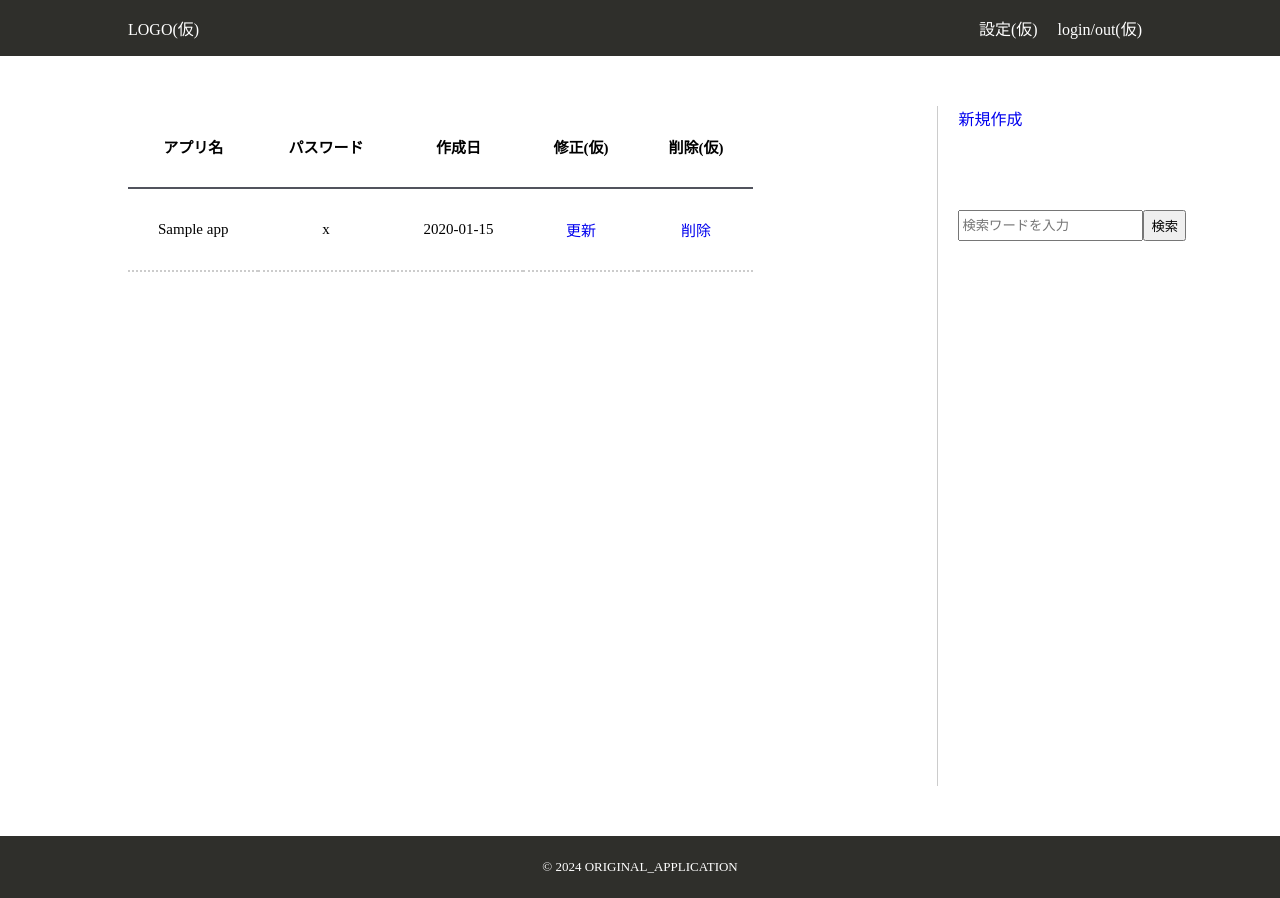
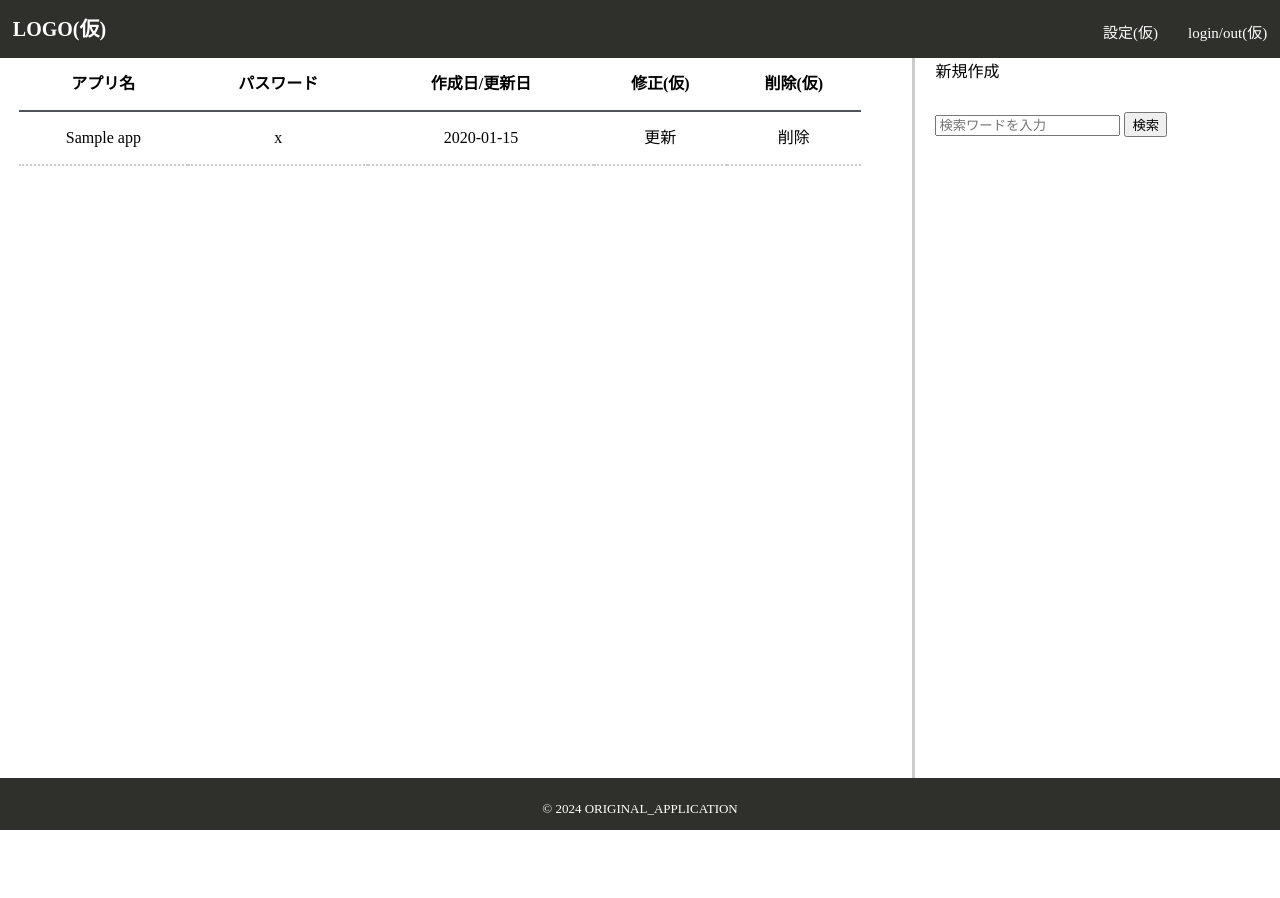
Before and after one commit to Jun922/pass_manager, a Django app: page / in a window 1280 px wide. After the commit the page ends 830 px from the top, so only its background shows below. Run offline with Django 4.2, Linux system fonts and the light colour scheme; tables that the repository leaves empty hold one stand-in row (values such as "Sample post").

Commit message:
css edit

```diff
--- a/static/css/app/style.css
+++ b/static/css/app/style.css
@@ -1,86 +1,93 @@
 @charset "UTF-8";
 
-/* share part */
+/* ---------- share part ---------- */
 body {
     margin: 0;
+    height: 100vh;
+}
+
+header, footer {
+    min-height: 5vh;
+    background-color: rgb(47, 47, 43);
+    color: white;
+}
+
+main {
+    height: 90vh;
+}
+
+h1 {
+    font-size: 20px;
 }
 
 a {
     text-decoration: none;
+    color: black;
 }
 
 ul {
     list-style: none;
 }
 
-table {
-    border-collapse: collapse;
-}
-
-th, td {
-    padding: 30px;
+.wrapper {
+    margin: auto 10%;
 }
 
 .container {
-    max-width: 1024px;
-    margin: 0 auto;
+    margin: auto 1%;
+}
+
+
+
+/* ---------- header part ---------- */
+.header-contents {
+    display: flex;
+    justify-content: space-between;
+}
+
+.header-contents ul {
+    display: flex;
+}
+
+.header-contents li {
+    font-size: 15px;
+    margin-left: 30px;
+    margin-top: 5px;
+}
+
+.header-contents a {
+    color: white;
+}
+
+
+
+/* ---------- main part ---------- */
+main {
+    display: flex;
     width: 100%;
 }
 
 
 
-/* header part */
-header {
-    background-color: rgb(47, 47, 43);
-    text-align: center;
-    justify-content: space-between;
-    align-items: center;
-    margin-bottom: 50px;
+/* ---------- display-data part ---------- */
+.display-data {
+    width: 75%;
+    margin-left: 10px;
 }
 
-header a {
-    color: white;
-    display: block;
+.display-data table {
+    border-collapse: collapse;
+    width: 100%;
+    margin: 0 auto;
+    text-align: center;
 }
 
-.header-contents {
-    display: flex;
-    justify-content: space-between;
-}
-
-.header-left {
-    margin: auto 0;
-}
-
-.header-right ul {
-    display: flex;
-}
-
-.header-right li {
-    margin: auto 10px;
-}
-
-
-
-/* article part */
-article .container {
-    display: flex;
-}
-
-
-
-/* table part */
-.disp-data {
-    text-align: center;
-    height: 85vh;
-    width: 75%;
-    margin-right: 150px;
-    font-size: 15px;
+.display-data tr {
+    line-height: 50px;
 }
 
 .col-name {
     border-bottom: 2px solid rgb(81, 83, 93);
-    padding: 0 15px;
 }
 
 .data {
@@ -89,34 +96,32 @@ article .container {
 
 
 
-/* side bar part */
+/* ---------- side-bar part ---------- */
 .side-bar {
-    width: 15%;
-    padding: 0 40px 0 20px;
-    border-left: 1px solid #ccc;
+    width: 35%;
+    margin-right: 10px;
 }
 
-.search-name form {
-    display: flex;
-    margin: 80px 0;
+.side-bar nav {
+    height: 90vh;
+    margin: 0 auto;
+    padding-left: 20px;
+    border-left: 3px solid #ccc;
 }
 
-.search-name input {
-    height: 25px;
-}
-
-.search-name button {
-    white-space: nowrap;
+.search-name {
+    margin: 30px 0;
 }
 
 
 
-/* footer part */
+/* ---------- footer part ---------- */
 footer {
-    background-color: rgb(47, 47, 43);
     text-align: center;
-    color: white;
     font-size: small;
-    padding: 10px 0;
-    margin-top: 50px;
 }
+
+footer p {
+    display: inline-block;
+    padding-top: 10px;
+}
--- /dev/null
+++ b/static/js/app/confirm_delete.js
@@ -0,0 +1,6 @@
+let result = confirm("本当に削除してよろしいですか");
+if (result){
+    console.log('削除しました');
+} else {
+    console.log('削除をとりやめました');
+}
--- a/templates/app/base.html
+++ b/templates/app/base.html
@@ -10,18 +10,86 @@
 </head>
 <body>
     <!-- header part -->
-    {% include "app/header.html" %}
+    <!-- {% include "app/header.html" %} -->
+    <header>
+        <div class="container">
+            <div class="header-contents">
+                <h1><a href="{% url 'list' %}">LOGO(仮)</a></h1>
 
-    <article>
-        <div class="container">
+                <ul>
+                    <li><a href="#">設定(仮)</a></li>
+                    <li><a href="#">login/out(仮)</a></li>
+                </ul>
+            </div>
+        </div>
+    </header>
+
+
+
+    <main>
+            <section class="display-data">
+                <div class="container">
+                    <table>
+                        <tr class="col-name">
+                            <th>アプリ名</th>
+                            <th>パスワード</th>
+                            <th>作成日/更新日</th>
+                            <th>修正(仮)</th>
+                            <th>削除(仮)</th>
+                        </tr>
+
+                        {% for app in app_list %}
+                            <tr class="data">
+                                <td>{{app.name}}</td>
+                                <td>{{app.password}}</td>
+                                <td>{{app.created_at|date:"Y-m-j"}}</td>
+                                <td>
+                                    <a href="{% url 'update' app.pk %}">更新</a>
+                                </td>
+                                <td>
+                                    <a href="{% url 'delete' app.pk %}">削除</a>
+                                </td>
+                            </tr>
+                        {% endfor %}
+                    </table>
+                </div>
+            </section>
+
+
+
+            <section class="side-bar">
+                <div class="wrapper">
+                    <div class="container">
+                        <nav>
+                            <div class="create-pass">
+                                <a href="create">新規作成</a>
+                            </div>
+
+                            <div class="search-name">
+                                <form action="" method="get">
+                                    <input name="query" value="{{ request.GET.query }}" type="text" placeholder="検索ワードを入力"/>
+                                    <button type="submit">検索</button>
+                                </form>
+                            </div>
+                        </nav>
+                    </div>
+                </div>
+            </section>
             <!-- disp data list part -->
-            {% block content %}
-            {% endblock %}
+            <!-- {% block content %}
+            {% endblock %} -->
             <!-- paging func -->
-        </div>
-    </article>
+    </main>
+
+
 
     <!-- footer part -->
-    {% include "app/footer.html" %}
+    <!-- {% include "app/footer.html" %} -->
+    <footer>
+        <!-- <div class="container"> -->
+
+            <p>&copy; 2024 ORIGINAL_APPLICATION</p>
+        <!-- </div> -->
+    </footer>
 </body>
 </html>
```
